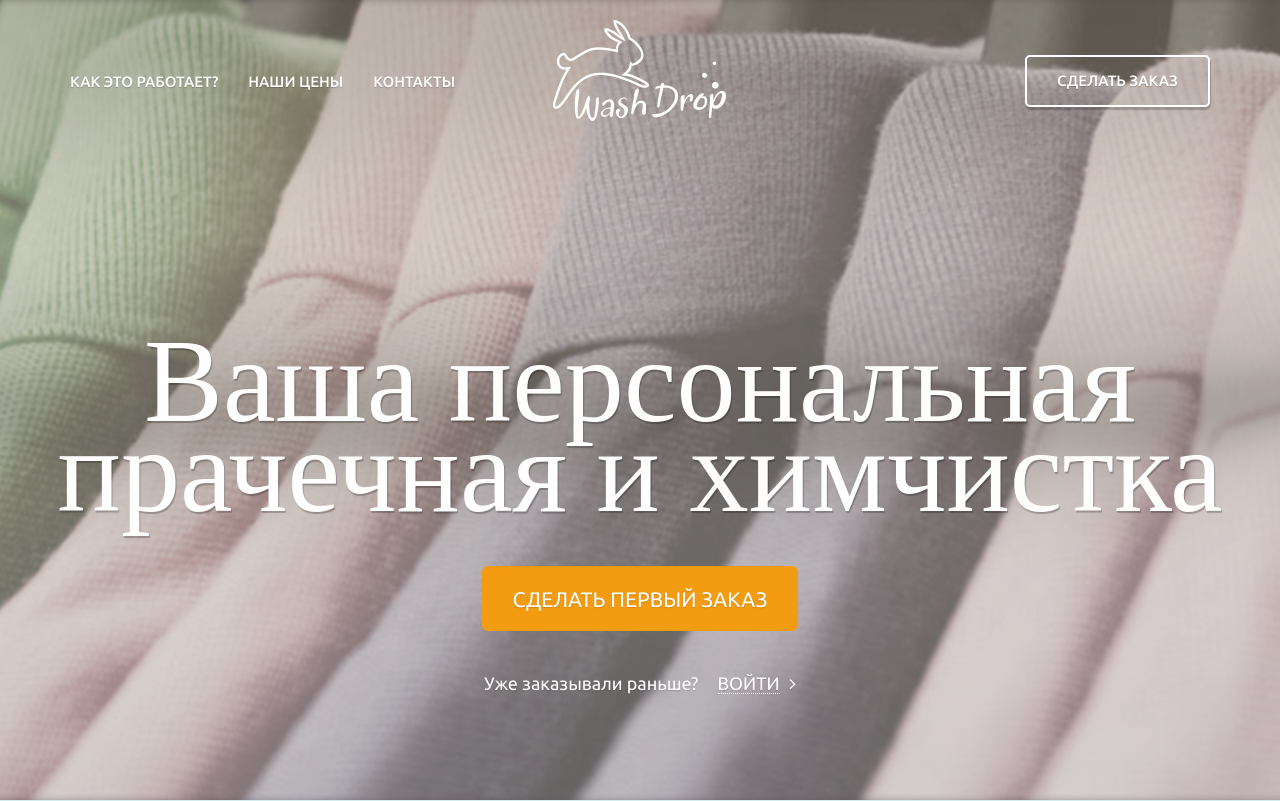
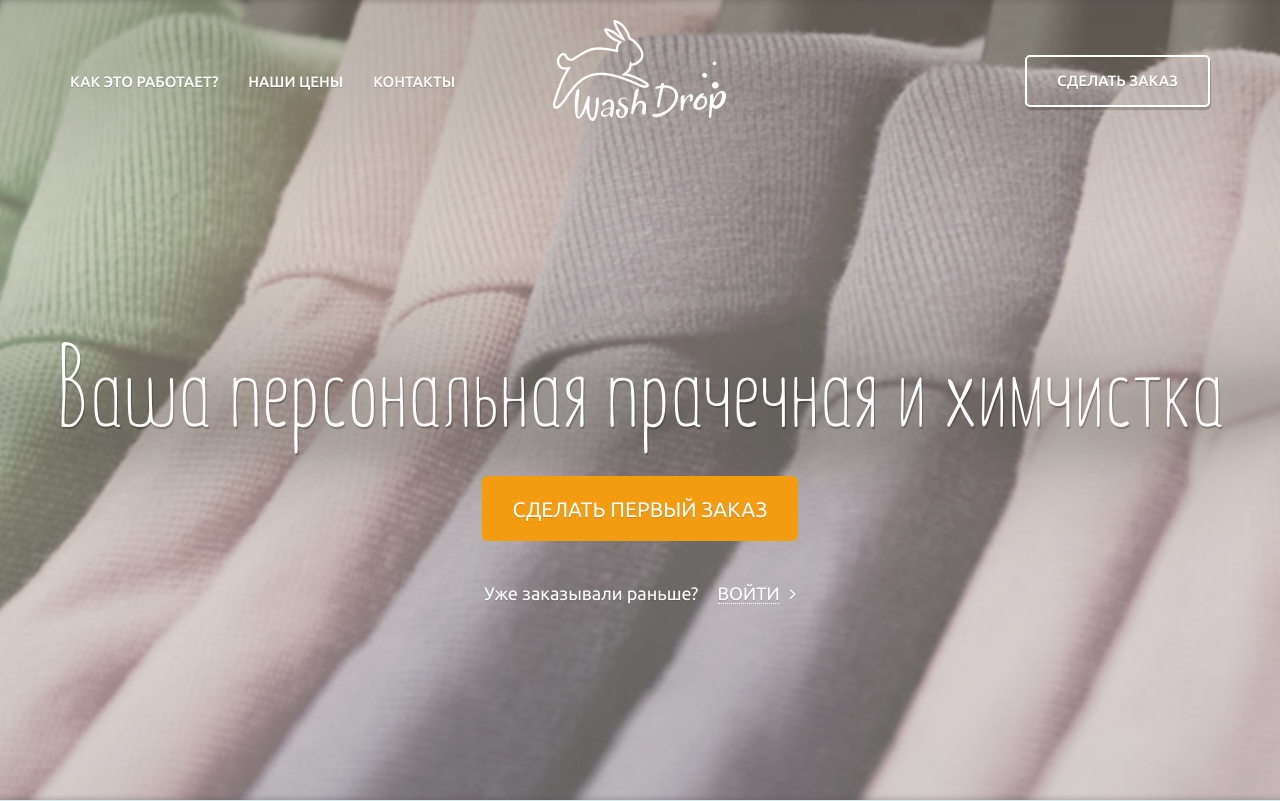
Before and after one commit to kolya770/kolya770.github.io, a PHP site: page /index.html in a window 1280 px wide. Shown: the top 801 px of the page. Run offline with PHP 8.4, Linux system fonts and the light colour scheme; some libraries are stand-ins or nearby versions; some web fonts are replaced.

Commit message:
summer font IE try to FIX

```diff
--- a/css/main.css
+++ b/css/main.css
@@ -1,7 +1,7 @@
 body{font-size:16px}
 .navbar-default .navbar-nav>li>a,.navbar-washdrop .my-navbar .my-navbar-right .btn-navbar{font-family:UBUNTU-MEDIUM;font-size:.938em;font-weight:500;line-height:24px;text-shadow:0 1px 1px rgba(0,0,0,.2)}
 @font-face{font-family:UBUNTU-MEDIUM;src:url(../fonts/UBUNTU-MEDIUM.TTF);font-weight:400;font-style:normal}
-@font-face{font-family:SummerFont;src:url(../fonts/SUMMER-FONT-LIGHT.OTF);font-weight:400;font-style:normal}
+@font-face{font-family:SummerFont;src:url(../fonts/Summer-Font-Light.eot);src:url(../fonts/Summer-Font-Light.eot?#iefix) format("embedded-opentype"),url(../fonts/Summer-Font-Light.woff) format("woff"),url(../fonts/Summer-Font-Light.otf) format("opentype"),url(../fonts/Summer-Font-Light.ttf) format("truetype"),url(../fonts/Summer-Font-Light.svg#SummerFont) format("svg");font-weight:400;font-style:normal}
 @font-face{font-family:UBUNTU-REGULAR;src:url(../fonts/UBUNTU-REGULAR.TTF);font-weight:400;font-style:normal}
 @font-face{font-family:UBUNTU-LIGHT;src:url(../fonts/UBUNTU-LIGHT.TTF);font-weight:400;font-style:normal}
 @font-face{font-family:UBUNTU-BOLD;src:url(../fonts/UBUNTU-BOLD.TTF);font-weight:400;font-style:normal}
@@ -26,7 +26,7 @@ body{font-size:16px}
 .main-screen-home .first-bg{background:url(../img/main-photo.png) 50% 50% fixed,#464646;background-size:cover;height:100vh;position:absolute;opacity:1;width:100%}
 .main-screen-home .first-bg .logo-mobile{position:absolute;left:50%;margin-left:-85px;margin-top:10px}
 .main-screen-home .content{height:100vh}
-.main-screen-home .content .header{font-family:SummerFont;color:#fefefe;font-weight:300;text-align:center;text-shadow:1px 2px 1px rgba(0,0,0,.25)}
+.main-screen-home .content .header{font-family:SummerFont,sans-serif;color:#fefefe;font-weight:300;text-align:center;text-shadow:1px 2px 1px rgba(0,0,0,.25)}
 @media (max-width:767px){.navbar-washdrop{top:15px}
 .main-screen-home .content .header{font-size:3.125em;line-height:60px;margin-top:30vh}
 }
--- a/css/scss/main-screen-home.scss
+++ b/css/scss/main-screen-home.scss
@@ -17,7 +17,7 @@
     height: 100vh;
 
     .header {
-      font-family: "SummerFont";
+      font-family: $summer-font, "sans-serif";
       color: #fefefe;
       font-weight: 300;
       text-align: center;
--- a/css/scss/main.scss
+++ b/css/scss/main.scss
@@ -16,8 +16,8 @@ body {
   src: url("../fonts/Summer-Font-Light.eot?#iefix") format("embedded-opentype"),
   url("../fonts/Summer-Font-Light.woff") format("woff"),
   url("../fonts/Summer-Font-Light.otf") format("opentype"),
-  url("../fonts/Summer-Font-Light.svg#SummerFont") format("svg"),
-  url("../fonts/Summer-Font-Light.ttf") format("truetype");
+  url("../fonts/Summer-Font-Light.ttf") format("truetype"),
+  url("../fonts/Summer-Font-Light.svg#SummerFont") format("svg");
   font-weight: normal;
   font-style: normal;
 }
```
